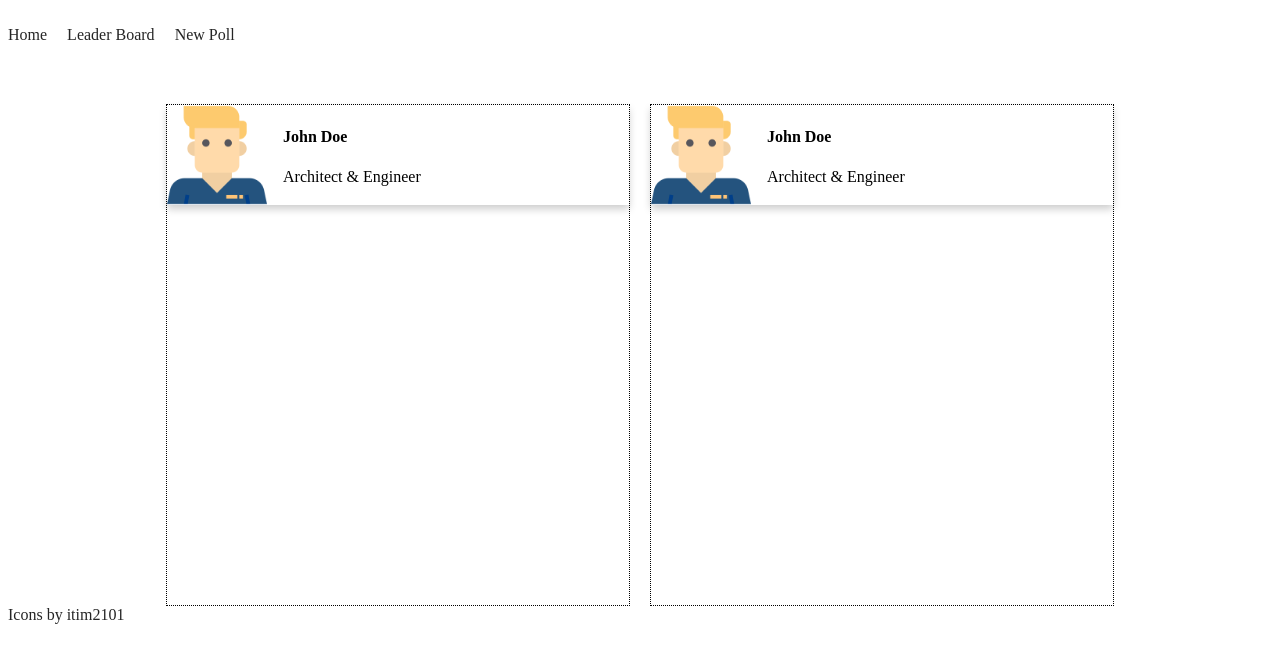
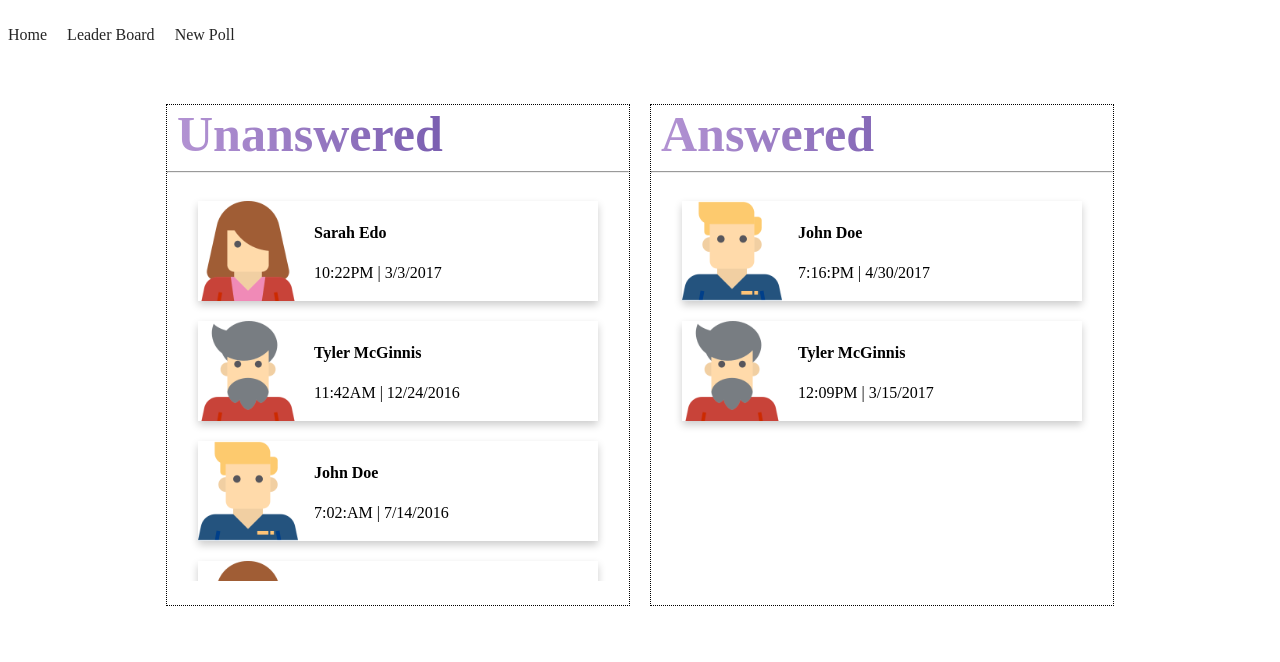
Before and after one commit to mckristopher/prj-2-emp-app, a React (Create React App) app: page / in a window 1280 px wide. Shown: the top 662 px of the page. Built offline with nearby package versions, Linux system fonts and the light colour scheme.

Commit message:
Added poll card loading

```diff
--- a/src/components/App.js
+++ b/src/components/App.js
@@ -20,13 +20,16 @@ function App(props) {
     <Fragment>
     <div className="App">
       <Header />
+
+      {props.loading === true ? null : (
         <Routes>
           <Route path="/" exact element={ <Dashboard />} />
           <Route path="/new" element={ <CreatePoll />} />
           <Route path="/poll/:id" element={ <Poll />} />
           <Route path="/leaderboard" element={ <LeaderBoard />} />
           <Route path="/error" element={ <Error />} />
-      </Routes>
+        </Routes>)
+      }
     </div>
     </Fragment>
   );
@@ -36,4 +39,4 @@ const mapStateToProps = ({ authedUser }) => ({
   loading: authedUser === null,
 });
 
-export default connect()(App);
+export default connect(mapStateToProps)(App);
--- a/src/components/Dashboard.js
+++ b/src/components/Dashboard.js
@@ -4,14 +4,39 @@ import PollCard from "./PollCard";
 function Dashboard(props) {
     return (
         <div className="dashboard">
+            <div className="unanswered">
+                <h3>Unanswered</h3>
+                <hr />
+                <div className="poll-list">
+                    { props.unanswered.map((q) => <PollCard id={q}/>) }
+                </div>
+            </div>
             <div className="answered">
-                <PollCard />
-            </div>
-            <div className="unanswered">
-                <PollCard />
+                <h3>Answered</h3>
+                <hr />
+                <div className="poll-list">
+                    { props.answered.map((q) => <PollCard id={q}/>) }
+                </div>
             </div>
         </div>
     )
 }
 
-export default connect()(Dashboard);
+const mapStateToProps = ({ questions, users, authedUser }) => {
+    if (!Object.keys(questions).length || !Object.keys(users).length) {
+        return { answered: [], unanswered: [] }
+    }
+    let answered = Object.keys(users[authedUser]['answers']).sort(
+        (a, b) => questions[b].timestamp - questions[a].timestamp
+      );
+    let unanswered = Object.keys(questions).filter((q) => !answered.includes(q)).sort(
+        (a, b) => questions[b].timestamp - questions[a].timestamp
+      );
+
+    return {
+        answered,
+        unanswered
+    }
+  }
+
+export default connect(mapStateToProps)(Dashboard);
--- a/src/components/PollCard.js
+++ b/src/components/PollCard.js
@@ -1,16 +1,33 @@
 import { connect } from "react-redux";
 import icons from '../icons';
 
+export function formatDate (timestamp) {
+    const d = new Date(timestamp)
+    const time = d.toLocaleTimeString('en-US')
+    return time.substr(0, 5) + time.slice(-2) + ' | ' + d.toLocaleDateString()
+  }
+
 function PollCard(props) {
     return (
-        <div className="card">
-            <img src={icons['johndoe']} alt="Avatar" />
+        <div className="card" onClick="">
+            <img src={props.image} alt="Avatar" />
             <div className="container">
-                <h4><b>John Doe</b></h4>
-                <p>Architect & Engineer</p>
+                <h4><b>{props.author}</b></h4>
+                <p>{props.time}</p>
             </div>
         </div>
     )
 }
 
-export default connect()(PollCard);
+const mapStateToProps = ({ questions ,users }, props) => {
+    let info = questions[props.id];
+
+    return {
+        id: props.id,
+        author: users[info.author].name,
+        image: icons[info.author],
+        time: formatDate(info.timestamp)
+    }
+}
+
+export default connect(mapStateToProps)(PollCard);
--- a/src/index.css
+++ b/src/index.css
@@ -38,11 +38,27 @@
   width: 90%;
 }
 
+.dashboard > div > h3 {
+  margin: auto 10px;
+  font-size: 50px;
+  font-weight: 600;
+  background-image: linear-gradient(to left, #553c9a, #b393d3);
+  color: transparent;
+  background-clip: text;
+  -webkit-background-clip: text;
+}
+
+.poll-list {
+  overflow-y: scroll;
+  height: 400px;
+}
+
 .card {
   display: flex;
   box-shadow: 0 4px 8px 0 rgba(0,0,0,0.2);
   transition: 0.3s;
-  width: 100%;
+  width: 400px;
+  margin: 20px auto
 }
 
 .card > img {
--- a/src/index.js
+++ b/src/index.js
@@ -1,5 +1,5 @@
 import React from 'react';
-import ReactDOM from 'react-dom/client';
+import ReactDOM from 'react-dom';
 import { BrowserRouter as Router } from 'react-router-dom';
 import { createStore } from "redux";
 import { Provider } from "react-redux";
@@ -10,13 +10,13 @@ import App from './components/App';
 import './index.css';
 
 const store = createStore(reducer, middleware);
-const root = ReactDOM.createRoot(document.getElementById('root'));
-root.render(
+
+
+ReactDOM.render(
   <Provider store={store}>
-  <Router>
-    <App />
-  </Router>
-  <a href="https://www.flaticon.com/free-icons/man" title="man icons">Icons by itim2101</a>
-  </Provider>
-
+    <Router>
+      <App />
+    </Router>
+  </Provider>,
+  document.getElementById("root")
 );
```
Lines whose indentation alone changed are shown as unchanged.
